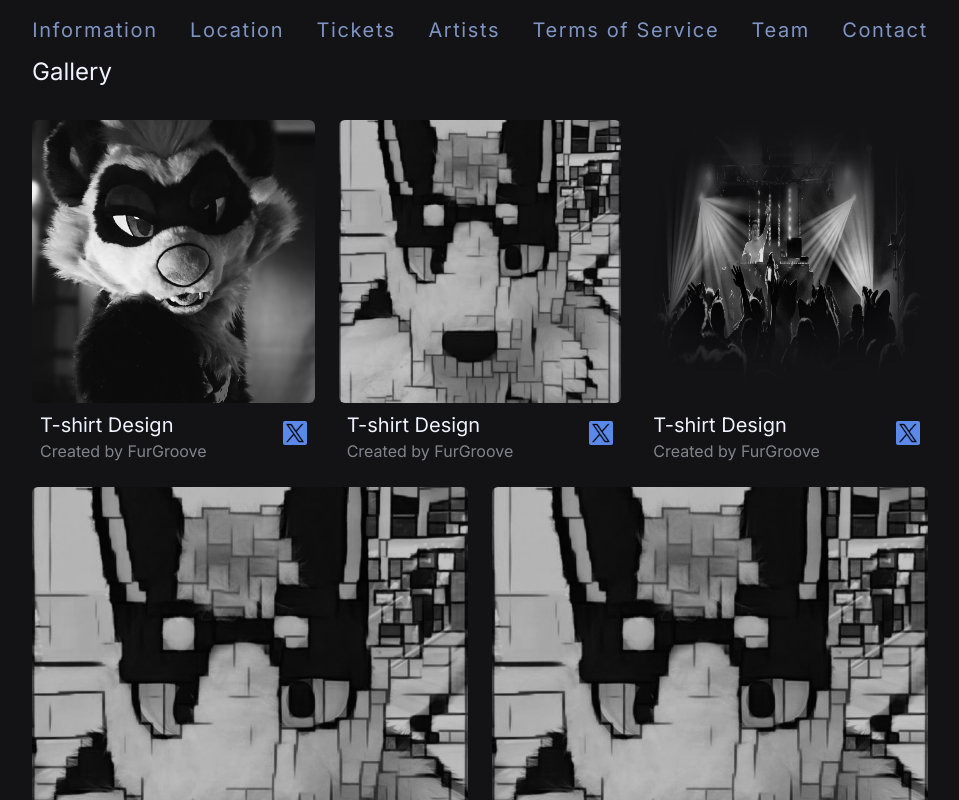
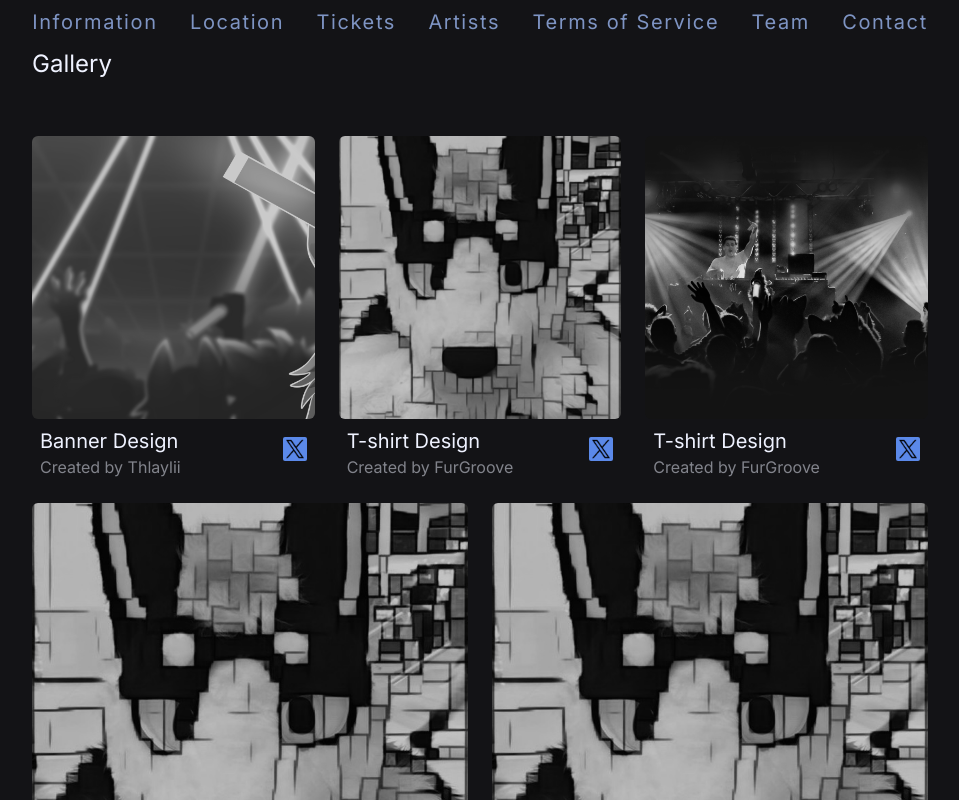
Before and after one commit to Furdook/FurGroove-AD, a Next.js app in the folder app/: page /gallery in a window 1280 px wide. Shown: the top 800 px of the page, without its empty margins (160-1119 px from the left). Built offline with nearby package versions, Linux system fonts and the light colour scheme.

Commit message:
nav update + polish

```diff
--- a/app/src/app/gallery/page.tsx
+++ b/app/src/app/gallery/page.tsx
@@ -10,7 +10,6 @@ import {
   Dialog,
   DialogClose,
   DialogContent,
-  DialogDescription,
   DialogFooter,
   DialogHeader,
   DialogTitle,
@@ -22,9 +21,9 @@ import Link from "next/link";
 
 export default function Gallery() {
   return (
-    <main className="mx-auto flex max-w-4xl lg:w-screen">
+    <main className="mx-auto flex max-w-4xl flex-col lg:w-screen">
       <PageTitle title="Gallery" />
-      <section className="mt-24 flex-wrap px-6 pt-6 lg:px-0">
+      <section className="flex-wrap px-6 pt-6 lg:px-0">
         {
           /**
            * Renders a grid of cards with an image, a title, a created by credit and the artist's social media account
@@ -40,7 +39,7 @@ export default function Gallery() {
                     <img
                       src={item.image}
                       alt=""
-                      className="aspect-square w-full rounded-md outline-2 outline-accent-400  group-hover:outline"
+                      className="aspect-square w-full rounded-md object-cover saturate-0 transition-all duration-500 group-hover:saturate-100"
                     />
                     <CardContent className="flex">
                       <CardContent>
@@ -68,17 +67,17 @@ export default function Gallery() {
                     <img
                       src={item.image}
                       alt=""
-                      className="aspect-square w-full rounded-sm"
+                      className="w-full rounded-md"
                     />
                   </DialogHeader>
                   <DialogFooter>
-                    <Link href={""} className="flex gap-2">
+                    <Link href="" className="flex gap-2">
                       <img
                         src="/x.jpg"
                         className="my-auto h-6 w-6 rounded-sm"
                       />
                       <h3 className="my-auto text-lg text-accent-300/80 decoration-accent-500 decoration-2 underline-offset-4 hover:text-accent-300 hover:underline">
-                        @FurGrooveNL
+                        @{item.createdBy}
                       </h3>
                     </Link>
                     <DialogClose asChild className="ml-auto">
--- a/app/src/app/globals.css
+++ b/app/src/app/globals.css
@@ -13,6 +13,10 @@
   margin: 0;
   padding: 0;
   box-sizing: border-box;
+}
+
+html {
+  scroll-behavior: smooth;
 }
 
 body {
@@ -110,3 +114,7 @@ section:not(#transition) {
 .DialogContent[data-state="closed"] {
   animation: fadeOut 200ms ease-in;
 }
+
+.stripe {
+  box-shadow: 2px 2px 5px #131316;
+}
--- a/app/src/app/information/page.tsx
+++ b/app/src/app/information/page.tsx
@@ -11,7 +11,7 @@ export default function Information() {
   return (
     <section
       id="info"
-      className="flex-col px-6 lg:w-screen lg:flex-row lg:px-0"
+      className="h-screen flex-col px-6 lg:w-screen lg:flex-row lg:px-0"
     >
       <img
         src="/djboy.webp"
@@ -20,14 +20,14 @@ export default function Information() {
       />
       <article>
         <p className="my-auto leading-8">
-          {`Come join us to a place where you can be yourself! FurGroove AD
+          Come join us to a place where you can be yourself! FurGroove AD
           edition welcomes not only furries but also puppies, gearheads and
           everyone with an open mind. Together with{" "}
           <strong className="underline decoration-accent-500 decoration-2">
             Fort33
           </strong>{" "}
           we want to celebrate life and have an awesome tailwagging night with
-          purrfect DJ's and atmosphere!`}
+          purrfect DJ's and atmosphere!
         </p>
         <Card className="mt-6 flex w-full flex-row rounded-md bg-primary-800 px-4 py-2 ">
           <CardContent className="flex flex-col">
--- a/app/src/app/layout.tsx
+++ b/app/src/app/layout.tsx
@@ -17,7 +17,7 @@ export default function RootLayout({
   children: React.ReactNode;
 }>) {
   return (
-    <html lang="en" className="scroll-smooth">
+    <html lang="en">
       <body className={inter.className}>
         <Navigation />
         {children}
--- a/app/src/app/location/page.tsx
+++ b/app/src/app/location/page.tsx
@@ -2,7 +2,7 @@ export default function Location() {
   return (
     <section
       id="location"
-      className="mb-56 mt-96 flex-col gap-6  px-6 lg:w-screen lg:px-0"
+      className="mb-56 mt-96 h-screen flex-col  gap-6 px-6 lg:w-screen lg:px-0"
     >
       <h1 className="ml-0 w-full text-left text-2xl underline decoration-accent-500">
         FORT33 - Leusden
--- a/app/src/app/team/page.tsx
+++ b/app/src/app/team/page.tsx
@@ -4,9 +4,9 @@ import { team } from "@/constants";
 
 export default function Team() {
   return (
-    <main className="mx-auto flex max-w-4xl pt-6 lg:w-screen">
+    <main className="mx-auto flex max-w-4xl flex-col lg:w-screen">
       <PageTitle title="Team" />
-      <section id="team" className="flex-col pt-10">
+      <section id="team" className="flex-col lg:mt-[-2rem]">
         {
           /**
            * Renders a list of cards with an image, their name, a quote, their role, and their social media accounts.
--- a/app/src/components/navigation.tsx
+++ b/app/src/components/navigation.tsx
@@ -76,7 +76,7 @@ export default function Navigation() {
       }
       <ul
         id="menu"
-        className="my-auto mr-6 hidden h-screen flex-col justify-center gap-8 text-right tracking-widest lg:mx-auto lg:mt-0 lg:flex lg:h-12 lg:w-screen lg:max-w-4xl lg:flex-row lg:justify-around lg:pt-4"
+        className="my-auto mr-6 hidden h-screen flex-col justify-center gap-8 text-right tracking-widest lg:mx-auto lg:mt-0 lg:flex lg:h-12 lg:w-screen lg:max-w-4xl lg:flex-row lg:justify-around lg:pt-2"
       >
         {
           /**
--- a/app/src/components/page_title.tsx
+++ b/app/src/components/page_title.tsx
@@ -1,6 +1,6 @@
 export default function PageTitle({ title }: { title: string }) {
   return (
-    <h1 className="fixed top-[-1.5rem] z-10 w-full bg-primary-900 pb-2 pl-6 pt-10 text-2xl lg:top-10 lg:pl-0 lg:pt-4">
+    <h1 className="fixed top-[-1.5rem] z-10 h-fit w-full bg-primary-900 pb-2 pl-6 pt-10 text-2xl lg:relative lg:ml-0 lg:mt-8 lg:pl-0">
       {title}
     </h1>
   );
--- a/app/src/components/transition.tsx
+++ b/app/src/components/transition.tsx
@@ -19,7 +19,7 @@ export default function Transition() {
   return (
     <section
       id="transition"
-      className="mb-24 w-screen transform overflow-x-hidden"
+      className="mb-[-40rem] w-screen transform overflow-x-hidden"
     >
       <div>
         <motion.div
--- a/app/src/constants.ts
+++ b/app/src/constants.ts
@@ -17,7 +17,7 @@ const navigation = [
   },
   {
     title: "Terms of Service",
-    link: "../#tos",
+    link: "/tos",
   },
   {
     title: "Team",
@@ -122,9 +122,9 @@ const team = [
 
 const gallery = [
   {
-    title: "T-shirt Design",
-    createdBy: "FurGroove",
-    image: "/mai.jpeg",
+    title: "Banner Design",
+    createdBy: "Thlaylii",
+    image: "/banner.webp",
   },
   {
     title: "T-shirt Design",
```
Also changed, not shown: app/public/banner.webp (added).
